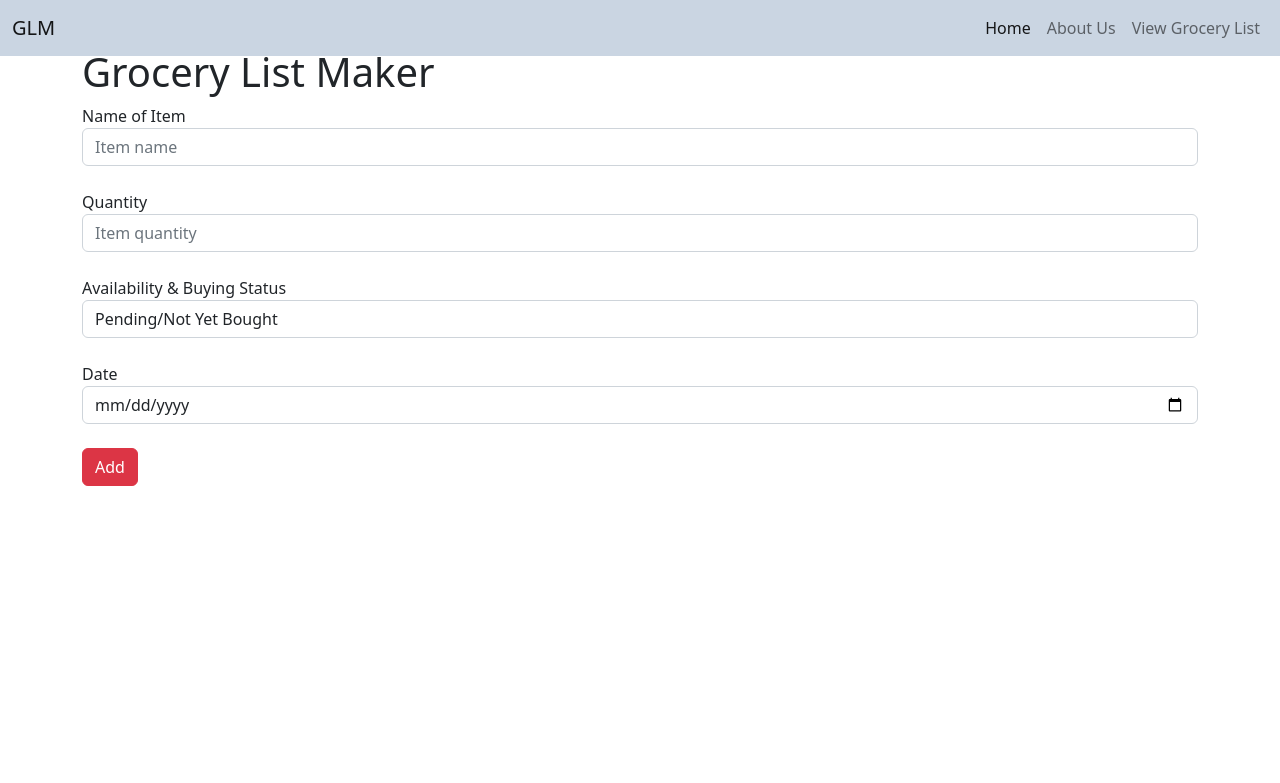
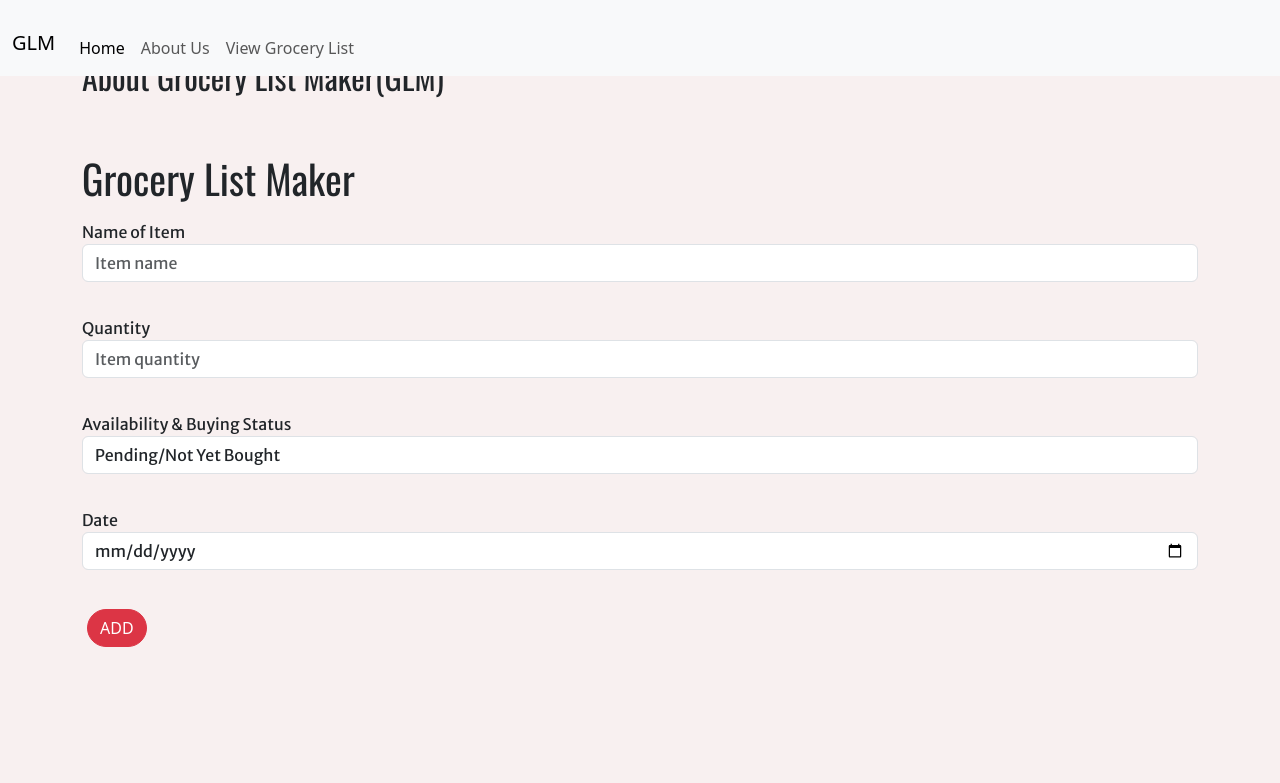
Before and after one commit to shifaq2337/project3glm, a PHP site: page / in a window 1280 px wide. Shown: the top 783 px of the page. Run offline with PHP 8.4, Linux system fonts and the light colour scheme.

Commit message:
fic navbar and buttons

```diff
--- a/assets/partials/nav.php
+++ b/assets/partials/nav.php
@@ -1,16 +1,16 @@
-<nav class="navbar fixed-top navbar-expand-lg" style="background-color: #CAD5E2;">
+<nav class="navbar fixed-top navbar-expand-lg bg-body-tertiary">
   <div class="container-fluid">
     <a class="navbar-brand" href="../index.php">GLM</a>
-    <button class="navbar-toggler" type="button" data-bs-toggle="collapse" data-bs-target="#navbarNavDropdown" aria-controls="navbarNavDropdown" aria-expanded="false" aria-label="Toggle navigation">
+    <button class="navbar-toggler" type="button" data-bs-toggle="collapse" data-bs-target="#navbarSupportedContent" aria-controls="navbarSupportedContent" aria-expanded="false" aria-label="Toggle navigation">
       <span class="navbar-toggler-icon"></span>
     </button>
-    <div class="collapse navbar-collapse" id="navbarNavDropdown">
-      <ul class="navbar-nav ms-auto">
+    <div class="collapse navbar-collapse" id="navbarSupportedContent">
+      <ul class="navbar-nav me-auto mb-2 mb-lg-0">
         <li class="nav-item">
           <a class="nav-link active" aria-current="page" href="../index.php">Home</a>
         </li>
         <li class="nav-item">
-          <a class="nav-link" href="../index.php/#about">About Us</a>
+          <a class="nav-link" href="../index.php">About Us</a>
         </li>
         <li class="nav-item">
           <a class="nav-link" href="../list.php">View Grocery List</a>
--- a/assets/style.css
+++ b/assets/style.css
@@ -0,0 +1,50 @@
+/*
+font-family: 'Merriweather Sans', sans-serif;
+font-family: 'Oswald', sans-serif;*/
+
+body{
+    background-color: #F8F0F0;
+}
+h1, h2, h3, h4, h5, h6{
+    font-family: 'Oswald', sans-serif;*/
+}
+label, input, p, select, option{
+	font-size:16px;
+    font-family: 'Merriweather Sans', sans-serif;
+}
+.btn{
+    text-transform: uppercase;
+    margin: 5px;
+}
+div{
+    padding-top: 10px;
+}
+
+/*
+nav h1{
+	display: inline-block;
+	color: white;
+}
+
+nav ul{
+	display: inline-block;
+}
+
+nav li{
+	list-style: none;
+	display: inline-block;
+}
+
+nav a{
+	display:block;
+	background:#777;
+	padding:10px;
+	border-radius: 5px;
+	text-decoration: none;
+	color:#fff;
+}
+
+nav a:hover{
+	background:#333;
+}
+*/
--- a/index.php
+++ b/index.php
@@ -1,27 +1,38 @@
+<?php ?>
 <html>
+
 <head>
     <meta http-equiv="Content-Type" content="text/html; charset=UTF-8">
-        <title>Grocery List Maker Home</title>
-            <link rel="stylesheet" href="https://cdn.jsdelivr.net/npm/bootstrap@5.2.3/dist/css/bootstrap.min.css">
-        <link rel="stylesheet" href="css/style.css">
+    <title>Grocery List Maker (GLM)</title>
+    <link href="https://cdn.jsdelivr.net/npm/bootstrap@5.3.0-alpha1/dist/css/bootstrap.min.css" rel="stylesheet">
+    <link rel="stylesheet" href="assets/style.css">
+    <script src="https://cdn.jsdelivr.net/npm/bootstrap@5.3.0-alpha1/dist/js/bootstrap.min.js"></script>
+    <link rel="preconnect" href="https://fonts.googleapis.com">
+    <link rel="preconnect" href="https://fonts.gstatic.com" crossorigin>
+    <link href="https://fonts.googleapis.com/css2?family=Merriweather+Sans&family=Oswald&display=swap" rel="stylesheet">
 </head>
+
 <body>
     <?php require_once('assets/partials/nav.php'); ?>
+    <div class="container mt-5" id="aboutp">
+        <h2>About Grocery List Maker(GLM)</h2>
+        <p></p>
+    </div>
     <div class="container mt-5">
         <h1>Grocery List Maker</h1>
         <form action="index.php" method="POST">
             <div class="form-group">
                 <label>Name of Item</label>
-                    <input type="text" class="form-control" placeholder="Item name" name="iname"/>
+                <input type="text" class="form-control" placeholder="Item name" name="iname" />
             </div> <br>
             <div class="form-group">
                 <label>Quantity</label>
-                    <input type="text" class="form-control" placeholder="Item quantity"  name="iqty"/>
+                <input type="number" class="form-control" placeholder="Item quantity" name="iqty" />
             </div> <br>
             <div class="form-group">
                 <label>Availability &amp; Buying Status</label>
                 <select class="form-control" name="istatus">
-                        <option value="0" >Pending/Not Yet Bought</option>
+                    <option value="0">Pending/Not Yet Bought</option>
                     <option value="1">Bought</option>
                     <option value="2">Not Available</option>
                 </select>
@@ -31,7 +42,7 @@
                 <input type="date" class="form-control" placeholder="Date" name="idate">
             </div> <br>
             <div class="form-group">
-                    <input type="submit" value="Add" class="btn btn-danger" name="btn">
+                <input type="submit" value="Add" class="btn btn-danger rounded-pill" name="btn">
             </div>
         </form>
     </div>
@@ -39,13 +50,13 @@
            if(isset($_POST["btn"]))
            {
 	           include("connect.php");
-               $item_name=$_POST['iname'];
-               $item_qty=$_POST['iqty'];
-               $item_status=$_POST['istatus'];
-               $date=$_POST['idate'];
+               $item_name = $_POST['iname'];
+               $item_qty = $_POST['iqty'];
+               $item_status = $_POST['istatus'];
+               $date = $_POST['idate'];
 
 
-               $q="insert into grocerytb(Item_name,Item_Quantity,Item_status,Date)values('$item_name',$item_qty,'$item_status','$date')";
+               $q = "insert into grocerytb(Item_name,Item_Quantity,Item_status,Date)values('$item_name',$item_qty,'$item_status','$date')";
 
                mysqli_query($con,$q);
                header("location:list.php");
@@ -55,4 +66,5 @@
          ?>
 
 </body>
+
 </html>
```
Also changed, not shown: list.php (+13 -6 lines), update.php (+25 -18 lines), behindlist.php (added). Lines whose indentation alone changed are shown as unchanged.
